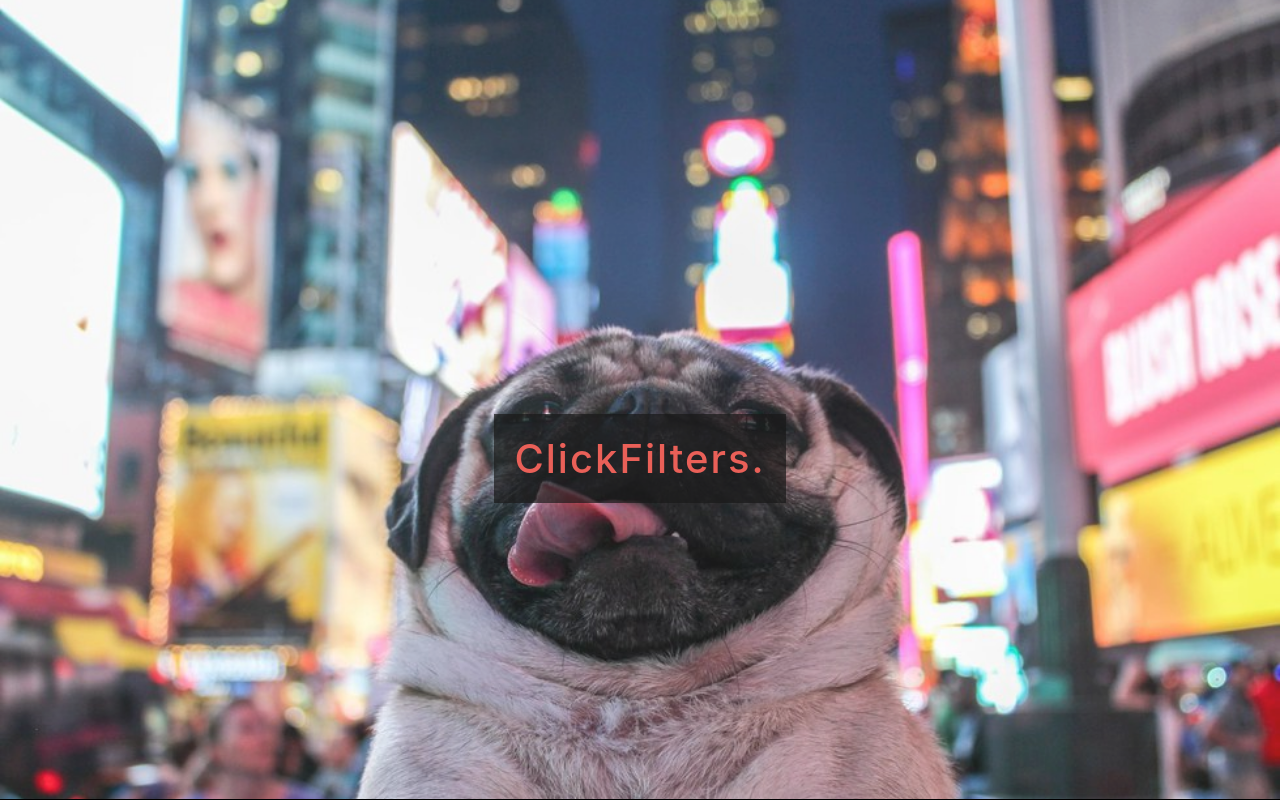
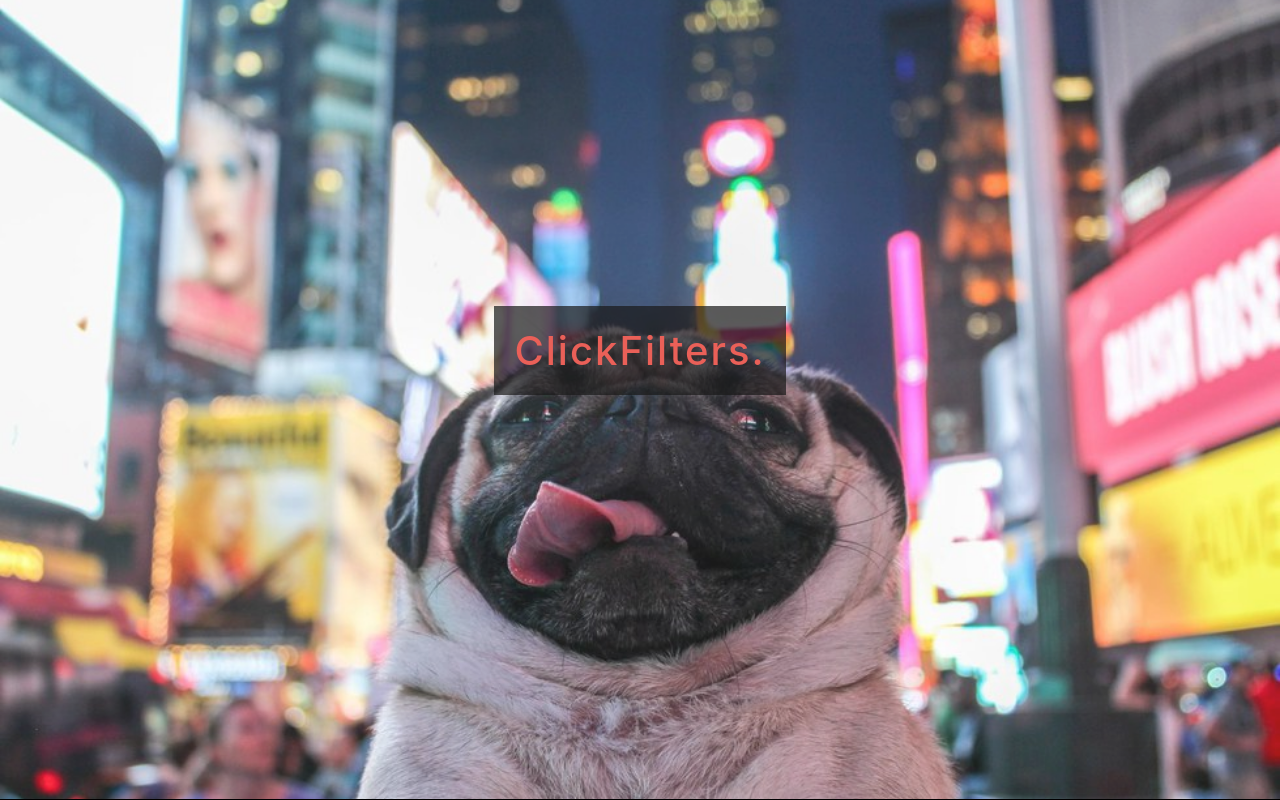
Before and after one commit to db101097/clickfilter, a Flask app: page / in a window 1280 px wide. Shown: the part 66-866 px from the top of the page. Run offline with Flask 2, Linux system fonts and the light colour scheme; some libraries are stand-ins or nearby versions.

Commit message:
margin fix

```diff
--- a/app/static/css/home.css
+++ b/app/static/css/home.css
@@ -128,11 +128,12 @@ body {
   color: #E84F47;
   font-weight: 900;
   font-size: 36px;
+  top: 41%;
+  margin: auto;
 }
 
 .bg_home {
   letter-spacing: 2px;
-  padding: .5em;
   background-color: rgba(0,0,0,0.7);
   padding: 0.5em;
 }
```
